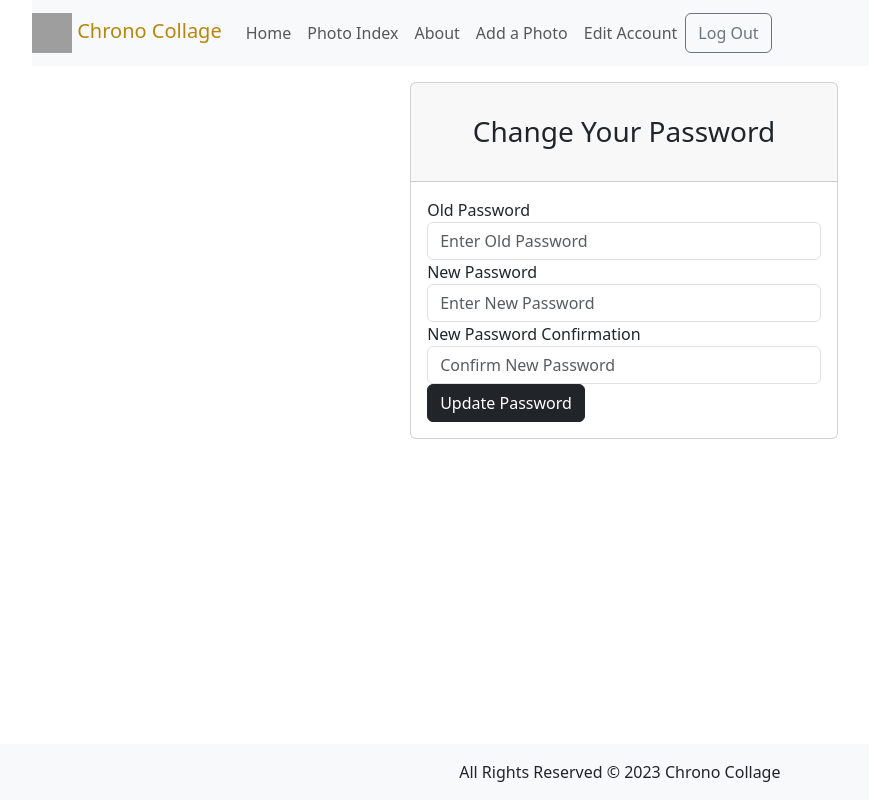
After one commit to robjawn/Chrono-Collage, a Django app: page /profile/password-change/ in a window 1280 px wide. The commit adds this page. Shown: the whole page, without its empty margins (16-885 px from the left). Run offline with Django 4.2, Linux system fonts and the light colour scheme; the visitor is signed in with stand-in values (Sample User, id 1); grey boxes are pictures that could not be loaded.

Commit message:
password change functionality complete, updates navbar in base.html and personalizes home page depending on user

```diff
--- a/main_app/forms.py
+++ b/main_app/forms.py
@@ -13,7 +13,7 @@ from django.contrib.auth.models import User
 #         fields = ['title', 'url']
 
 class UpdateUserForm(forms.ModelForm):
-    username = forms.Charfield(max_length=100, required=True)
+    username = forms.CharField(max_length=100, required=True)
     class Meta:
         model = User
         fields = ['username']
--- a/main_app/templates/base.html
+++ b/main_app/templates/base.html
@@ -32,6 +32,9 @@
                   <li class="nav-item">
                     <a class="nav-link" href="{% url 'photos_create' %}">Add a Photo</a>
                   </li>
+                  <li class="nav-item">
+                    <a class="nav-link" href="{% url 'users-profile' %}">Edit Account</a>
+                  </li>
                   <button type="button" style="float:right;" class="btn btn-outline-secondary"><a style="text-decoration:none;color:inherit;" href="{% url 'logout' %}">Log Out</a></button>
                   {% else %}
                   <button type="button" style="float:right;" class="btn btn-outline-secondary"><a style="text-decoration:none;color:inherit;" href="{% url 'signup' %}">Register</a></button>
--- a/main_app/templates/home.html
+++ b/main_app/templates/home.html
@@ -2,7 +2,11 @@
 
 <div class="container mt-auto px-lg-5">
     <div class="p-4 p-lg-5 bg-light rounded-3 text-center" style="margin-top: 3rem;">
+        {% if user.is_authenticated %}
+        <h1>Welcome back, {{user.username}}!</h1>
+        {% else %}
         <h1>Welcome to Chrono Collage!</h1>
+        {% endif %}
         <hr />
         <img src="https://i.imgur.com/2682yBa.png" height="350" width="auto">
         <hr />
--- a/main_app/templates/profiles/profile.html
+++ b/main_app/templates/profiles/profile.html
@@ -23,7 +23,7 @@
                         {{ user_form.username }}
                 </div>
                 <div class="form-group">
-                    <a href="#">Change Password</a>
+                    <a href="{% url 'password_change' %}">Change Password</a>
                     <hr>
                 </div>
                 <label class="small mb-1">Bio:</label> {{ profile_form.bio }}
@@ -34,6 +34,5 @@
         <button type="reset" class="btn btn-dark btn-lg">Reset</button>
     </form>
 </div>
-{% endblock content %}
 
 {% endblock %}
--- /dev/null
+++ b/main_app/templates/registration/password_change_form.html
@@ -0,0 +1,49 @@
+{% extends 'base.html' %} {% block content %}
+
+<div class="form-content p-3">
+    <div class="container">
+      <div class="row justify-content-center">
+        <div class="col-lg-5">
+          <div class="card mb-3">
+            <div class="card-header text-center">
+              <h3 class="font-weight-light my-4">Change Your Password</h3>
+            </div>
+            {% if form.errors %}
+              <div class="alert alert-danger" role="alert">
+                {% for key, value in form.errors.items %}
+                  <strong>{{ value }}</strong>
+                {% endfor %}
+              </div>
+            {% endif %}
+            <div class="card-body">
+              <form method="POST">
+                {% csrf_token %}
+                <div class="form-group">
+                  <label for="id_old_password">Old Password</label>
+                  <input type="password" name="old_password" autocomplete="new-password"
+                         class="form-control" required id="id_old_password"
+                         placeholder="Enter Old Password"/>
+                </div>
+                <div class="form-group">
+                  <label for="id_new_password1">New Password</label>
+                  <input type="password" name="new_password1" autocomplete="new-password"
+                         class="form-control" required id="id_new_password1"
+                         placeholder="Enter New Password"/>
+                </div>
+                <div class="form-group">
+                  <label for="id_new_password2">New Password Confirmation</label>
+                  <input type="password" name="new_password2" autocomplete="new-password"
+                         required id="id_new_password2" class="form-control"
+                         placeholder="Confirm New Password"/>
+                </div>
+                <div class="form-group">
+                  <button type="submit" class="btn btn-dark" id="reset">Update Password</button>
+                </div>
+              </form>
+            </div>
+          </div>
+        </div>
+      </div>
+    </div>
+  </div>
+{% endblock %}
--- a/main_app/urls.py
+++ b/main_app/urls.py
@@ -11,5 +11,6 @@ urlpatterns = [
      path('photos/<int:pk>/update/', views.PhotoUpdate.as_view(), name='photos_update'),
      path('photoscontext/<int:pk>/update/', views.PhotoContextUpdate.as_view(), name='context_update'),
      path('accounts/signup/', views.signup, name='signup'),
-     path('profile/', views.profile, name='users-profile')
+     path('profile/', views.profile, name='users-profile'),
+     path('profile/password-change/', views.ChangePasswordView.as_view(), name='password_change')
 ]
--- a/main_app/views.py
+++ b/main_app/views.py
@@ -37,7 +37,7 @@ def profile(request):
       user_form.save()
       profile_form.save()
       messages.success(request, 'Your profile has been updated successfully')
-      return redirect(to='users-profile')
+      return redirect(to='home')
   else:
     user_form = UpdateUserForm(instance=request.user)
     profile_form = UpdateProfileForm(instance=request.user.profile)
@@ -59,9 +59,9 @@ def signup(request):
   return render(request, 'registration/signup.html', context)
 
 class ChangePasswordView(SuccessMessageMixin, PasswordChangeView):
-    template_name = 'users/change_password.html'
+    template_name = 'registration/password_change_form.html'
     success_message = "Successfully Changed Your Password"
-    success_url = reverse_lazy('users-home')
+    success_url = reverse_lazy('home')
 
 def home(request):
   return render(request, 'home.html')
```
